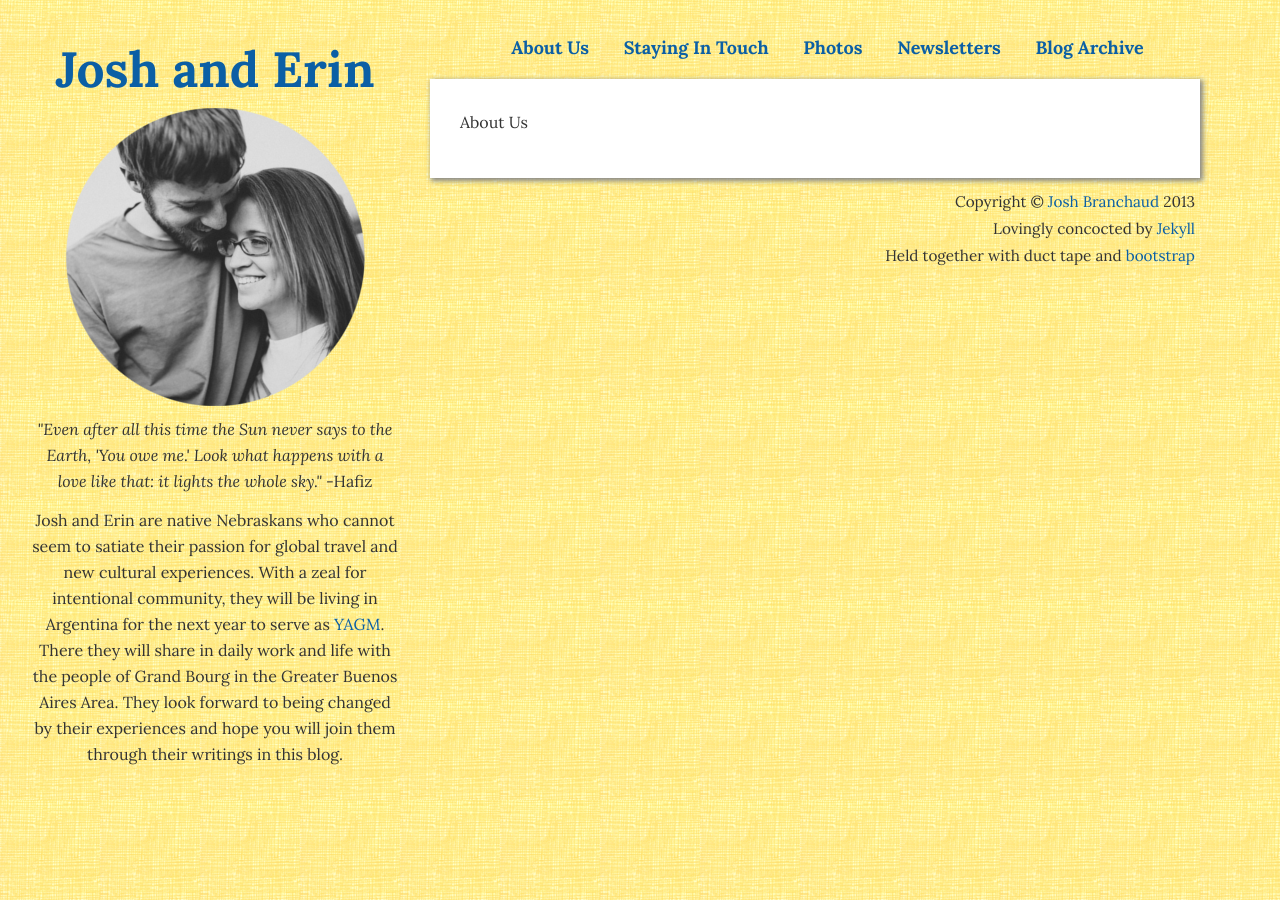
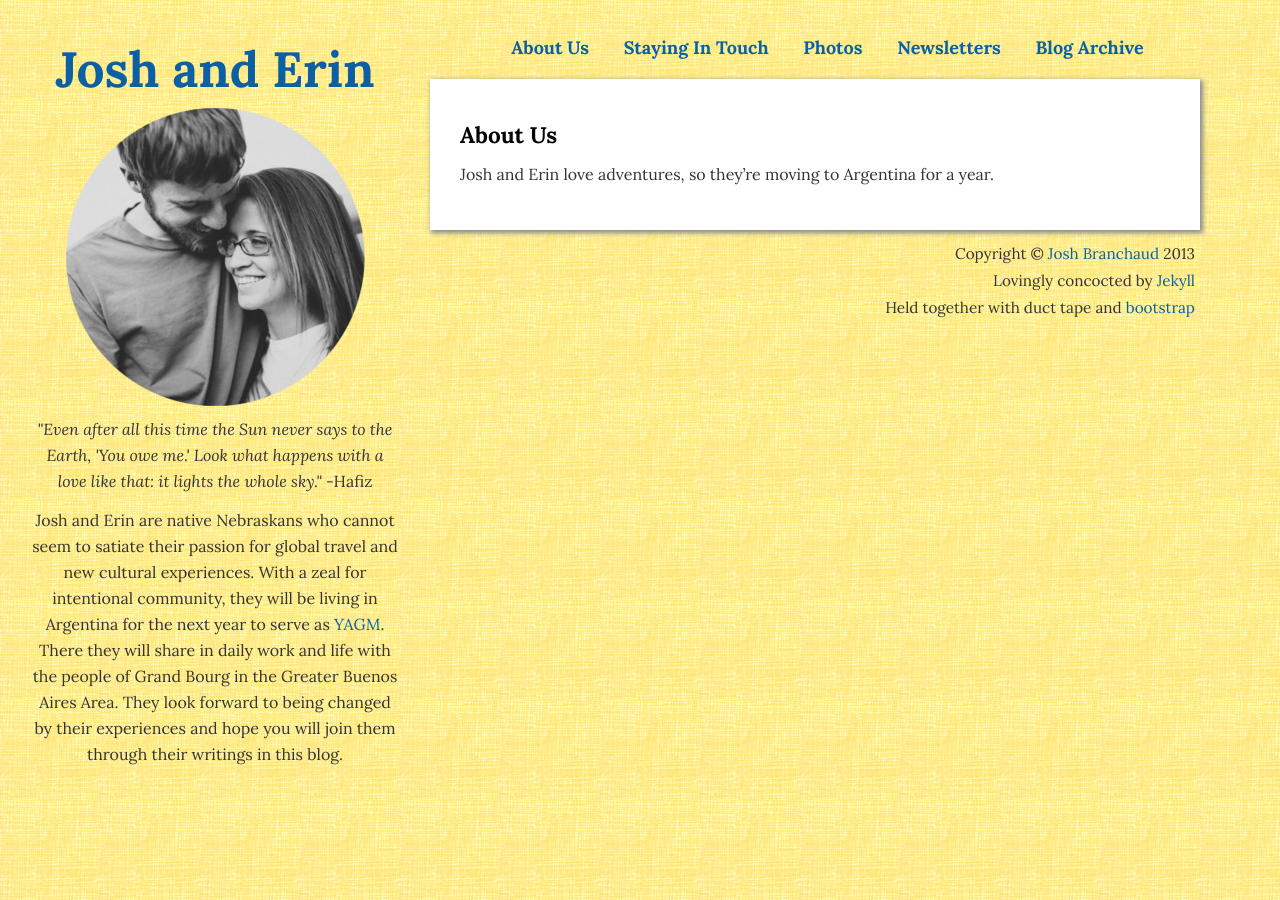
Before and after one commit to simhagate/joshanderin.com, a Jekyll site: the page built from about.md, in a window 1280 px wide. Built offline with Jekyll 4.4.1, drawn with Linux system fonts in a browser that asks for light colours.

Commit message:
Fixing the title and adding some minimal content to the About page.

```diff
--- a/about.md
+++ b/about.md
@@ -1,6 +1,8 @@
 ---
 layout: default
-title: About - Josh and Erin
+title: About Us
 ---
 
-About Us
+# {{ page.title }}
+
+Josh and Erin love adventures, so they're moving to Argentina for a year.
```
